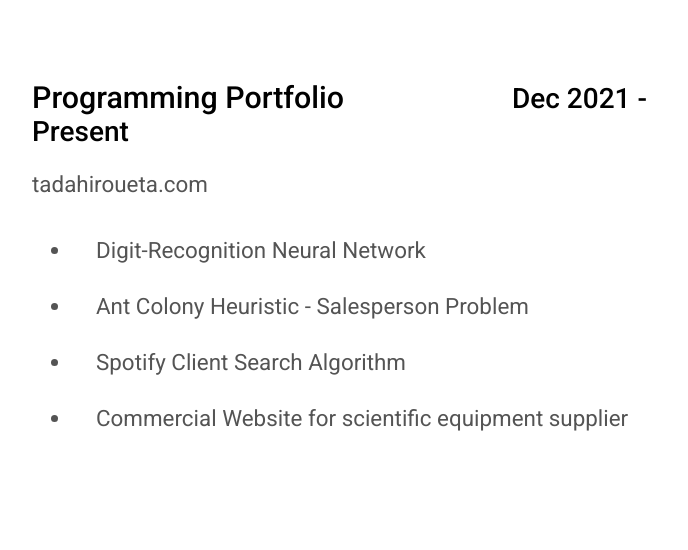
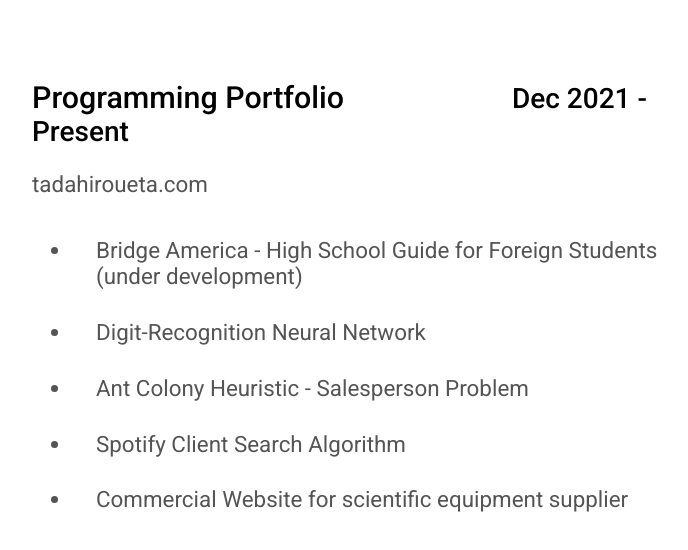
Before and after one commit to tadahiroueta/landing-page, a JavaScript app: page / in a window 1280 px wide. Shown: the top 550 px of the page, without its empty margins (292-980 px from the left). Built offline with nearby package versions, Linux system fonts and the light colour scheme; the HTML template or start-up script is replaced by a standard one.

Commit message:
added bridge america (under dev)

```diff
--- a/src/App.js
+++ b/src/App.js
@@ -8,6 +8,11 @@ export default function App() {
       </header>
 
       <ul>
+        <li>
+          <a href='https://bridgeamerica.org'>
+            <h4>Bridge America - High School Guide for Foreign Students (under development)</h4>
+          </a>
+        </li>
         <li>
           <a href='https://digit.tadahiroueta.com'>
             <h4>Digit-Recognition Neural Network</h4>
```
